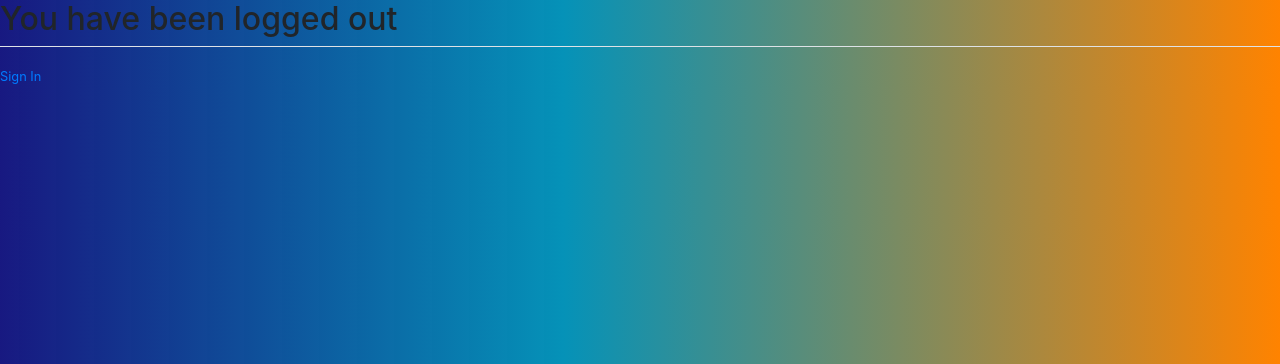
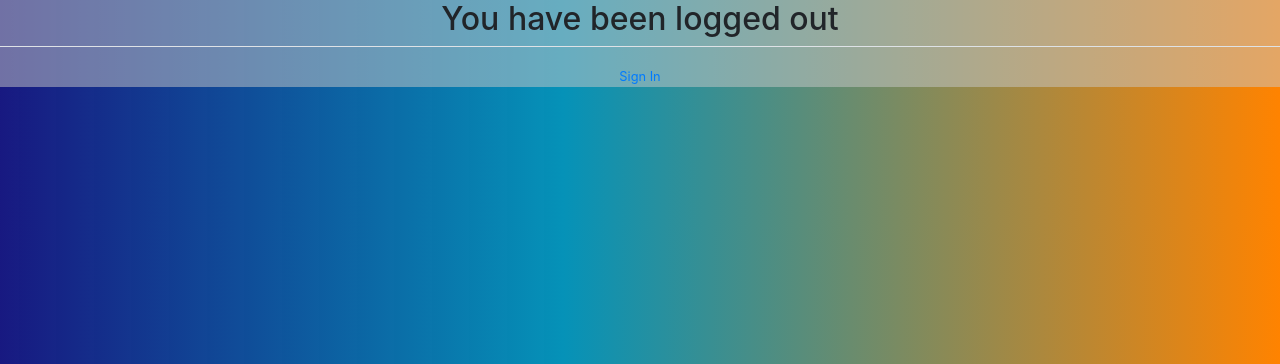
Before and after one commit to Zedomas/Memendr, a Django app: page /logout/ in a window 1280 px wide. Shown: the part 56-420 px from the top of the page. Run offline with Django 3.2, Linux system fonts and the light colour scheme; some libraries are stand-ins or nearby versions.

Commit message:
added style to all pages

```diff
--- a/users/templates/users/login.html
+++ b/users/templates/users/login.html
@@ -1,7 +1,7 @@
 {% extends "meme/base.html" %}
 {% load crispy_forms_tags %}
 {% block content %}
-    <div class="content-section">
+    <div class="content-section memeContainer">
         <form method="POST">
             {% csrf_token %}
             <fieldset class ="form-group">
--- a/users/templates/users/logout.html
+++ b/users/templates/users/logout.html
@@ -1,6 +1,6 @@
 {% extends "meme/base.html" %}
 {% block content %}
-    <div class="content-section">
+    <div class="content-section memeContainer">
         <h2> You have been logged out </h2>
         <div class="border-top pt-3">
             <small class="text-muted">
--- a/users/templates/users/password_reset.html
+++ b/users/templates/users/password_reset.html
@@ -1,7 +1,7 @@
 {% extends "meme/base.html" %}
 {% load crispy_forms_tags %}
 {% block content %}
-    <div class="content-section">
+    <div class="content-section memeContainer">
         <form method="POST">
             {% csrf_token %}
             <fieldset class ="form-group">
--- a/users/templates/users/register.html
+++ b/users/templates/users/register.html
@@ -1,7 +1,7 @@
 {% extends "meme/base.html" %}
 {% load crispy_forms_tags %}
 {% block content %}
-    <div class="content-section">
+    <div class="content-section memeContainer">
         <form method="POST">
             {% csrf_token %}
             <fieldset class ="form-group">
```
Also changed, not shown: db.sqlite3.
